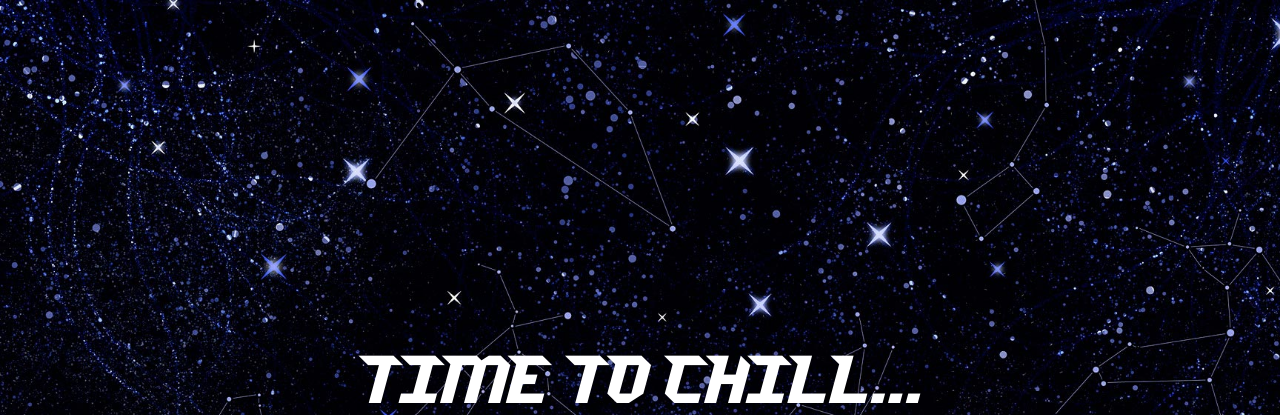
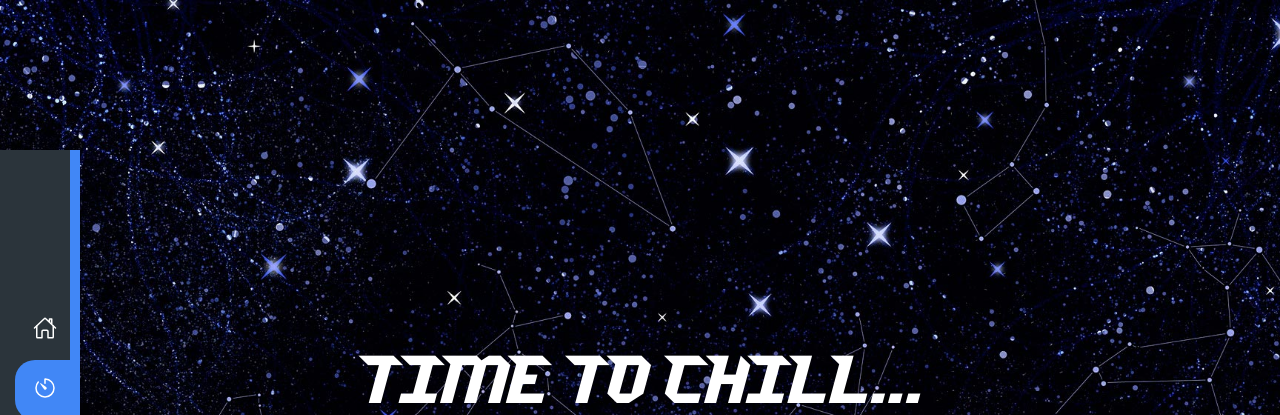
Before and after one commit to Fabr87/Fabr87.github.io, a plain HTML site: page timerpage.html in a window 1280 px wide. Shown: the top 415 px of the page. Drawn offline with nearby package versions, Linux system fonts and the light colour scheme.

Commit message:
menu fix

```diff
--- a/css/style.css
+++ b/css/style.css
@@ -23,19 +23,27 @@ body{
             }
 
 h1          {
-            position:absolute;
-            top: 0.2em;
             font-family: Curve;
             font-size: 48pt;
 			text-align:center;
 
             }
 
+.main
+{
+    position:absolute;
+    top: 0.2em;
+}
+
 p           {
             font-family: Jersey;
             font-size: 24pt;
 			text-align:center;
             }
+#hello {
+    position:absolute;
+    top: 6em;
+}
 
 p2          {
             font-family: Jersey;
@@ -51,6 +59,7 @@ p2          {
     background-image: url('../images/space.jpg');
     /* Full-screen */
     height: 100%;
+
     /* Center the background image */
     background-position: center;
     /* Scale and zoom in the image */
@@ -59,10 +68,12 @@ p2          {
     position: relative;
     /* Add a white text color to all elements inside the .bgimg container */
     color: white;
-    /* Add a font */
+    /* Add a font
     font-family: Jersey;
-    /* Set the font-size to 25 pixels */
+     Set the font-size to 25 pixels
     font-size: 25px;
+        */
+
 }
 
 .middle {
@@ -89,7 +100,8 @@ p2          {
 }
 
 .navMenu {
-    position: relative;
+    position: absolute;
+    left: 0;
     height: 500px;
     width: 70px;
     background: #2b343b;
--- a/timerpage.html
+++ b/timerpage.html
@@ -1,4 +1,4 @@
-
+<!DOCTYPE html>
 <html>
 <head>
     <link rel="icon" href="images/favicon.ico" type="image/x-icon">
@@ -7,6 +7,24 @@
     <title>TO CHILL OR NOT TO CHILL?</title>
 </head>
 <body class="bgimg2">
+
+    <div class="navMenu">
+        <ul>
+            <li class="list ">
+                <a href="index.html">
+                    <span class="icon"><ion-icon name="home-outline"></ion-icon></span>
+                    <span class="title">Главная</span>
+                </a>
+            </li>
+            <li class="list active">
+                <a href="timerpage.html">
+                    <span class="icon"><ion-icon name="timer-outline"></ion-icon></span>
+                    <span class="title">Таймер</span>
+                </a>
+            </li>
+        </ul>
+    </div>
+
     <div>
         <div class="middle">
             <p2>Time to chill...</p2>
@@ -20,5 +38,8 @@
             </form>
         </div>
     </div>
+    <script src="scripts/navMenu.js"></script>
+    <script type="module" src="https://unpkg.com/ionicons@5.5.2/dist/ionicons/ionicons.esm.js"></script>
+    <script nomodule src="https://unpkg.com/ionicons@5.5.2/dist/ionicons/ionicons.js"></script>
 </body>
 </html>
```
Also changed, not shown: index.html (+22 -4 lines). Lines whose indentation alone changed are shown as unchanged.
